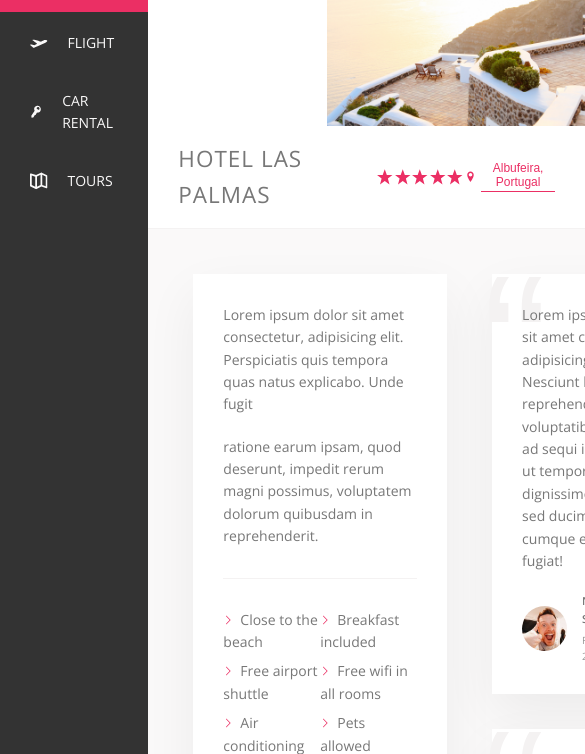
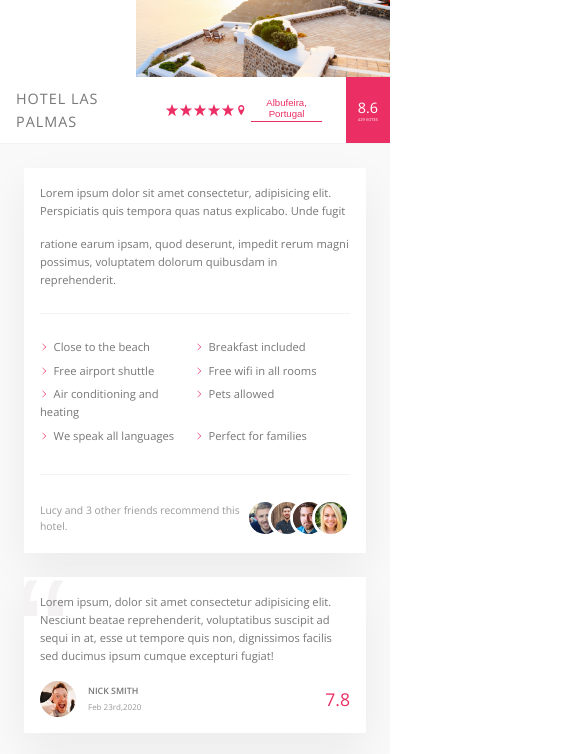
Before and after one commit to Lawrencehudson23/trillo, a plain HTML site: page index.html in a window 390 px wide. Shown: the part 225-979 px from the top of the page, 585 px wide, since content can reach past the window. Drawn offline with nearby package versions, Linux system fonts and the light colour scheme.

Commit message:
responsible app

```diff
--- a/css/style.css
+++ b/css/style.css
@@ -42,6 +42,9 @@ Grey dark 3: #999
 html {
   box-sizing: border-box;
   font-size: 62.5%; }
+  @media only screen and (max-width: 68.75em) {
+    html {
+      font-size: 50%; } }
 
 body {
   font-family: "Open Sans", sans-serif;
@@ -62,10 +65,14 @@ body {
   display: flex;
   align-items: center;
   justify-content: center; }
+  @media only screen and (max-width: 31.25em) {
+    .search {
+      order: 1;
+      flex: 0 0 100%;
+      background-color: var(--color-grey-light-2); } }
   .search__input {
     font-family: inherit;
     font-size: inherit;
-    background-color: var(--color-grey-light-2);
     background-color: var(--color-grey-light-2);
     border: none;
     padding: 0.7rem 2rem;
@@ -135,10 +142,20 @@ body {
   font-size: 1.4rem;
   list-style: none;
   margin-top: 3.5rem; }
+  @media only screen and (max-width: 56.25em) {
+    .side-nav {
+      display: flex;
+      margin: 0; } }
   .side-nav__item {
     position: relative; }
     .side-nav__item:not(:last-child) {
       margin-bottom: 0.5rem; }
+      @media only screen and (max-width: 56.25em) {
+        .side-nav__item:not(:last-child) {
+          margin-bottom: 0; } }
+    @media only screen and (max-width: 56.25em) {
+      .side-nav__item {
+        flex: 1; } }
   .side-nav__item::before {
     content: "";
     position: absolute;
@@ -164,17 +181,34 @@ body {
     align-items: center;
     position: relative;
     z-index: 10; }
+    @media only screen and (max-width: 56.25em) {
+      .side-nav__link:link, .side-nav__link:visited {
+        justify-content: center;
+        padding: 2rem; } }
+    @media only screen and (max-width: 37.5em) {
+      .side-nav__link:link, .side-nav__link:visited {
+        flex-direction: column;
+        padding: 1.5rem 0.5rem; } }
   .side-nav__icon {
     width: 1.75rem;
     height: 1.75rem;
     margin-right: 2rem;
     fill: currentColor; }
+    @media only screen and (max-width: 37.5em) {
+      .side-nav__icon {
+        margin-right: 0;
+        margin-bottom: 7px;
+        width: 1.5rem;
+        height: 1.5rem; } }
 
 .legal {
   font-size: 1.2rem;
   color: var(--color-grey-light-4);
   text-align: center;
   padding: 2.5rem; }
+  @media only screen and (max-width: 56.25em) {
+    .legal {
+      display: none; } }
 
 .gallery {
   display: flex; }
@@ -192,6 +226,10 @@ body {
     text-transform: uppercase;
     letter-spacing: 1px;
     padding: 1.5rem 3rem; }
+    @media only screen and (max-width: 37.5em) {
+      .overview__heading {
+        font-size: 1.8rem;
+        padding: 1.25rem 2rem; } }
   .overview__stars {
     margin-right: auto;
     display: flex; }
@@ -215,13 +253,22 @@ body {
     align-items: center;
     justify-content: center;
     flex-direction: column; }
+    @media only screen and (max-width: 37.5em) {
+      .overview__rating {
+        padding: 0 1.5rem; } }
   .overview__rating-average {
     font-size: 2.25rem;
     font-weight: 300;
     margin-bottom: -0.3rem; }
+    @media only screen and (max-width: 37.5em) {
+      .overview__rating-average {
+        font-size: 1.8rem; } }
   .overview__rating-count {
     font-size: 0.8rem;
     text-transform: uppercase; }
+    @media only screen and (max-width: 37.5em) {
+      .overview__rating-count {
+        font-size: 0.5rem; } }
 
 .btn-inline {
   border: none;
@@ -288,6 +335,8 @@ body {
   align-items: center; }
   .recommend__count {
     margin-right: auto; }
+  .recommend__friends {
+    display: flex; }
   .recommend__photo {
     box-sizing: content-box;
     height: 4rem;
@@ -295,14 +344,19 @@ body {
     border-radius: 50%;
     border: 3px solid #fff; }
     .recommend__photo:not(:last-child) {
-      margin-right: -1.5rem; }
+      margin-right: -2rem; }
 
 .review {
   background-color: #fff;
   box-shadow: var(--shadow-light);
   padding: 3rem;
   margin-bottom: 3.5rem;
-  position: relative; }
+  position: relative;
+  overflow: hidden; }
+  @media only screen and (max-width: 56.25em) {
+    .review {
+      padding: 2rem;
+      margin-bottom: 3rem; } }
   .review__text {
     margin-bottom: 2rem;
     z-index: 10;
@@ -344,6 +398,9 @@ body {
 .cta {
   padding: 3.5rem 0;
   text-align: center; }
+  @media only screen and (max-width: 56.25em) {
+    .cta {
+      padding: 2.5rem 0; } }
   .cta__book-now {
     font-size: 2rem;
     font-weight: 300;
@@ -389,6 +446,11 @@ body {
   background-color: var(--color-grey-light-1);
   box-shadow: --shadow-dark;
   min-height: 50rem; }
+  @media only screen and (max-width: 75em) {
+    .container {
+      margin: 0;
+      max-width: 100%;
+      width: 100%; } }
 
 .header {
   font-size: 1.4rem;
@@ -398,9 +460,17 @@ body {
   display: flex;
   justify-content: space-between;
   align-items: center; }
+  @media only screen and (max-width: 31.25em) {
+    .header {
+      flex-wrap: wrap;
+      align-content: space-around;
+      height: 11rem; } }
 
 .content {
   display: flex; }
+  @media only screen and (max-width: 56.25em) {
+    .content {
+      flex-direction: column; } }
 
 .sidebar {
   background-color: var(--color-grey-dark-1);
@@ -419,13 +489,27 @@ body {
   padding: 4.5rem;
   background-color: var(--color-grey-light-1);
   border-bottom: var(--line); }
+  @media only screen and (max-width: 56.25em) {
+    .detail {
+      padding: 3rem; } }
+  @media only screen and (max-width: 37.5em) {
+    .detail {
+      flex-direction: column; } }
 
 .description {
   background-color: #fff;
   box-shadow: var(--shadow-light);
   padding: 3rem;
   flex: 0 0 60%;
-  margin-right: 4.5rem; }
+  margin-right: 4.5rem;
+  margin-bottom: 3rem; }
+  @media only screen and (max-width: 56.25em) {
+    .description {
+      padding: 2rem;
+      margin-right: 3rem; } }
+  @media only screen and (max-width: 37.5em) {
+    .description {
+      margin-right: 0; } }
 
 .user-reviews {
   flex: 1;
--- a/sass/_base.scss
+++ b/sass/_base.scss
@@ -33,6 +33,12 @@ Grey dark 3: #999
 
   --line: 1px solid var(--color-grey-light-2);
 }
+//breaking point
+$bp-largest: 75em; //1200px/16=75
+$bp-large: 68.75em; //1100
+$bp-medium: 56.25em; //900
+$bp-small: 37.5em; //600
+$bp-smallest: 31.25em; //500
 
 * {
   margin: 0;
@@ -48,6 +54,10 @@ Grey dark 3: #999
 html {
   box-sizing: border-box;
   font-size: 62.5%; //1rem=10px, 10px/16px=62.5%
+
+  @media only screen and (max-width: $bp-large) {
+    font-size: 50%;
+  }
 }
 
 body {
--- a/sass/_component.scss
+++ b/sass/_component.scss
@@ -14,10 +14,15 @@
   align-items: center;
   justify-content: center;
 
+  @media only screen and (max-width: $bp-smallest) {
+    order: 1;
+    flex: 0 0 100%;
+    background-color: var(--color-grey-light-2);
+  }
+
   &__input {
     font-family: inherit;
     font-size: inherit;
-    background-color: var(--color-grey-light-2);
     background-color: var(--color-grey-light-2);
     border: none;
     padding: 0.7rem 2rem;
@@ -120,11 +125,24 @@
   font-size: 1.4rem;
   list-style: none;
   margin-top: 3.5rem;
+
+  @media only screen and (max-width: $bp-medium) {
+    display: flex;
+    margin: 0;
+  }
   &__item {
     position: relative;
 
     &:not(:last-child) {
       margin-bottom: 0.5rem;
+
+      @media only screen and (max-width: $bp-medium) {
+        margin-bottom: 0;
+      }
+    }
+
+    @media only screen and (max-width: $bp-medium) {
+      flex: 1;
     }
   }
 
@@ -162,6 +180,15 @@
     align-items: center;
     position: relative;
     z-index: 10;
+
+    @media only screen and (max-width: $bp-medium) {
+      justify-content: center;
+      padding: 2rem;
+    }
+    @media only screen and (max-width: $bp-small) {
+      flex-direction: column;
+      padding: 1.5rem 0.5rem;
+    }
   }
 
   &__icon {
@@ -169,6 +196,13 @@
     height: 1.75rem;
     margin-right: 2rem;
     fill: currentColor;
+
+    @media only screen and (max-width: $bp-small) {
+      margin-right: 0;
+      margin-bottom: 7px;
+      width: 1.5rem;
+      height: 1.5rem;
+    }
   }
 }
 /////////////////////////////////
@@ -178,6 +212,10 @@
   color: var(--color-grey-light-4);
   text-align: center;
   padding: 2.5rem;
+
+  @media only screen and (max-width: $bp-medium) {
+    display: none;
+  }
 }
 
 /////////////////////////////////
@@ -204,6 +242,11 @@
     text-transform: uppercase;
     letter-spacing: 1px;
     padding: 1.5rem 3rem;
+
+    @media only screen and (max-width: $bp-small) {
+      font-size: 1.8rem;
+      padding: 1.25rem 2rem;
+    }
   }
 
   &__stars {
@@ -239,17 +282,29 @@
     align-items: center;
     justify-content: center;
     flex-direction: column;
+
+    @media only screen and (max-width: $bp-small) {
+      padding: 0 1.5rem;
+    }
   }
 
   &__rating-average {
     font-size: 2.25rem;
     font-weight: 300;
     margin-bottom: -0.3rem;
+
+    @media only screen and (max-width: $bp-small) {
+      font-size: 1.8rem;
+    }
   }
 
   &__rating-count {
     font-size: 0.8rem;
     text-transform: uppercase;
+
+    @media only screen and (max-width: $bp-small) {
+      font-size: 0.5rem;
+    }
   }
 }
 
@@ -357,6 +412,7 @@
   }
 
   &__friends {
+    display: flex;
   }
 
   &__photo {
@@ -367,7 +423,7 @@
     border: 3px solid #fff;
 
     &:not(:last-child) {
-      margin-right: -1.5rem;
+      margin-right: -2rem;
     }
   }
 }
@@ -380,6 +436,12 @@
   padding: 3rem;
   margin-bottom: 3.5rem;
   position: relative;
+  overflow: hidden;
+
+  @media only screen and (max-width: $bp-medium) {
+    padding: 2rem;
+    margin-bottom: 3rem;
+  }
 
   &__text {
     margin-bottom: 2rem;
@@ -434,6 +496,10 @@
 .cta {
   padding: 3.5rem 0;
   text-align: center;
+
+  @media only screen and (max-width: $bp-medium) {
+    padding: 2.5rem 0;
+  }
 
   &__book-now {
     font-size: 2rem;
--- a/sass/_layout.scss
+++ b/sass/_layout.scss
@@ -5,6 +5,12 @@
   box-shadow: --shadow-dark;
 
   min-height: 50rem;
+
+  @media only screen and (max-width: $bp-largest) {
+    margin: 0;
+    max-width: 100%;
+    width: 100%;
+  }
 }
 
 .header {
@@ -16,10 +22,19 @@
   display: flex;
   justify-content: space-between;
   align-items: center;
+
+  @media only screen and (max-width: $bp-smallest) {
+    flex-wrap: wrap;
+    align-content: space-around;
+    height: 11rem;
+  }
 }
 
 .content {
   display: flex;
+  @media only screen and (max-width: $bp-medium) {
+    flex-direction: column;
+  }
 }
 
 .sidebar {
@@ -42,6 +57,13 @@
   padding: 4.5rem;
   background-color: var(--color-grey-light-1);
   border-bottom: var(--line);
+
+  @media only screen and (max-width: $bp-medium) {
+    padding: 3rem;
+  }
+  @media only screen and (max-width: $bp-small) {
+    flex-direction: column;
+  }
 }
 
 .description {
@@ -50,6 +72,15 @@
   padding: 3rem;
   flex: 0 0 60%;
   margin-right: 4.5rem;
+
+  @media only screen and (max-width: $bp-medium) {
+    padding: 2rem;
+    margin-right: 3rem;
+  }
+  @media only screen and (max-width: $bp-small) {
+    margin-right: 0;
+  }
+  margin-bottom: 3rem;
 }
 
 .user-reviews {
```
